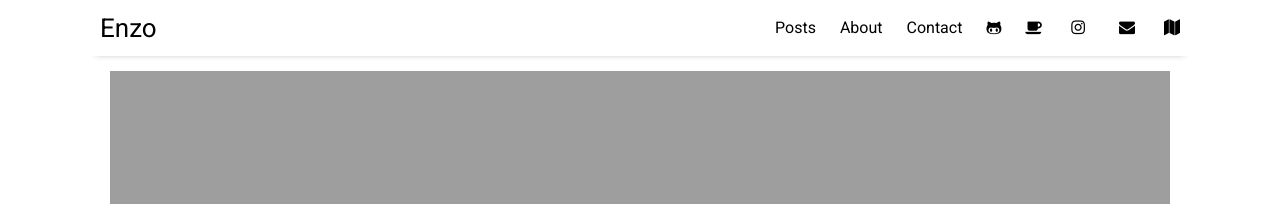
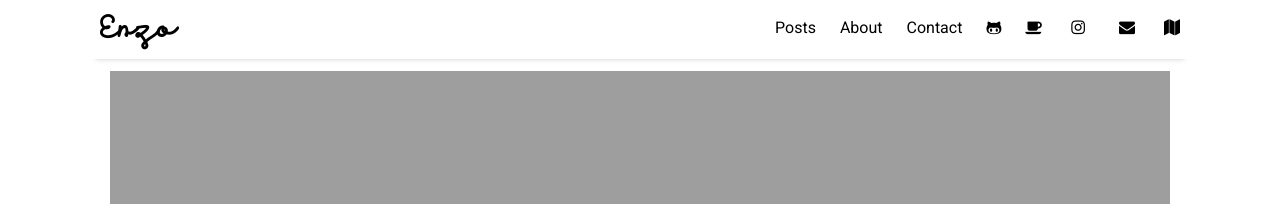
Before and after one commit to enzoleo/enzoleo.github.io, a Jekyll site: the page built from index.html, in a window 1280 px wide. Shown: the top 204 px of the page. Built offline with Jekyll 4.4.1, drawn with Linux system fonts in a browser that asks for light colours; nearby versions of some CDN libraries; the list of posts is cut into pages by our own code.

Commit message:
Add some new free fonts and apply it on header

```diff
--- a/_includes/head.html
+++ b/_includes/head.html
@@ -11,7 +11,7 @@
   <meta name="viewport" content="width=device-width, initial-scale=1">
   <meta charset="utf-8">
 
-  <link rel="icon" href="../favicon.svg" sizes="any" type="image/svg+xml">
+  <link rel="icon" href="/favicon.svg" sizes="any" type="image/svg+xml">
   <link rel="stylesheet" href="{{ site.github.url }}/assets/css/main.css">
   <link rel="stylesheet" href="{{ site.github.url }}/assets/css/syntax.css">
   <!-- Use Atom -->
--- a/_includes/header.html
+++ b/_includes/header.html
@@ -1,6 +1,6 @@
 <header class="site-header">
   <h3 class="site-title">
-    <a href="{{ site.github.url }}/">{{ site.title }}</a>
+    <a href="{{ site.github.url }}/" style="font-family: 'Discobaby'"><span style="font-size: 135%">{{ site.title }}</span></a>
   </h3>
   <nav class="menu-list">
     {% for item in site.data.settings.menu %}
--- a/assets/css/_sass/_base.scss
+++ b/assets/css/_sass/_base.scss
@@ -8,6 +8,40 @@ dl, dd, ol, ul, figure {
   margin: 0;
   padding: 0;
 }
+
+/*
+  Add custom fonts
+*/
+@font-face {
+  font-family: 'Anak Anak';
+  src: url('/assets/fonts/AnakAnak.ttf') format('truetype');
+}
+@font-face {
+  font-family: 'Blobtastics';
+  src: url('/assets/fonts/Blobtastics.ttf') format('truetype');
+}
+@font-face {
+  font-family: 'Discobaby';
+  src: url('/assets/fonts/Discobaby.ttf') format('truetype'),
+       url('/assets/fonts/Discobaby.otf') format('opentype');
+}
+@font-face {
+  font-family: 'MurderBlock Black';
+  src: url('/assets/fonts/MurderBlock-Black.otf') format('opentype');
+}
+@font-face {
+  font-family: 'Moon Walker';
+  src: url('/assets/fonts/MoonWalkerPersonalUse.ttf') format('truetype');
+}
+@font-face {
+  font-family: 'Rushda Funky';
+  src: url('/assets/fonts/RushdaFunky.otf') format('opentype');
+}
+@font-face {
+  font-family: 'Sketchalot';
+  src: url('/assets/fonts/Sketchalot.ttf') format('truetype');
+}
+
 
 /*
   Basic styling
```
Also changed, not shown: assets/fonts/AnakAnak.ttf (added), assets/fonts/Blobtastics.ttf (added), assets/fonts/Discobaby.otf (added), assets/fonts/Discobaby.ttf (added), assets/fonts/MoonWalkerPersonalUse.ttf (added), assets/fonts/MurderBlock-Black.otf (added), assets/fonts/RushdaFunky.otf (added), assets/fonts/Sketchalot.ttf (added).
